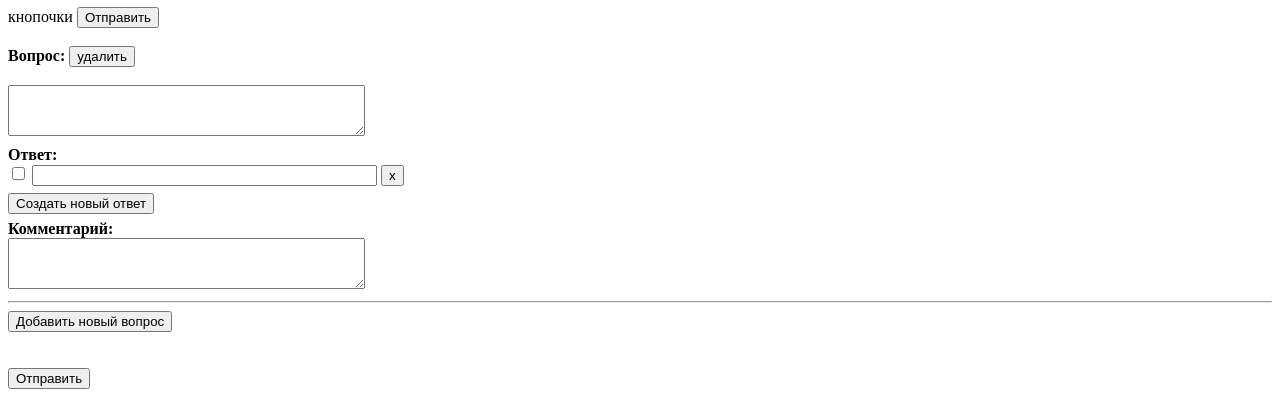
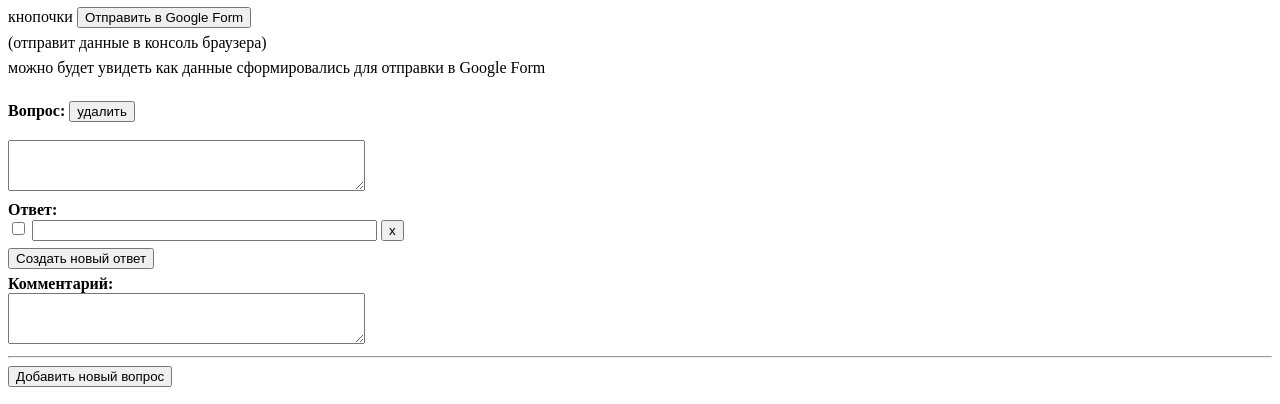
Before and after one commit to c-worksharp/c-worksharp.github.io, a plain HTML site: page index.html in a window 1280 px wide. Shown: the part 73-477 px from the top of the page. Drawn offline with Linux system fonts and the light colour scheme.

Commit message:
add text

```diff
--- a/index.html
+++ b/index.html
@@ -19,7 +19,13 @@
     <div id="main">
       <div>
         кнопочки
-        <input type="button" value="Отправить" onclick="getValues()">
+        <input type="button" value="Отправить в Google Form" onclick="getValues()">
+        <p>
+          (отправит данные в консоль браузера)
+        </p>
+        <p>
+          можно будет увидеть как данные сформировались для отправки в Google Form
+        </p>
       </div>
       <div id = "mainLines">
         <div class = "lines">
@@ -54,7 +60,7 @@
       </div>
       <div>
         <input type="button" value="Добавить новый вопрос" onclick="createQuestion()"><br><br><br>
-        <input type="button" value="Отправить" onclick="getValues()">
+        <input type="button" value="Отправить в Google Form" onclick="getValues()">
       </div>
     </div>
     <footer>
```
